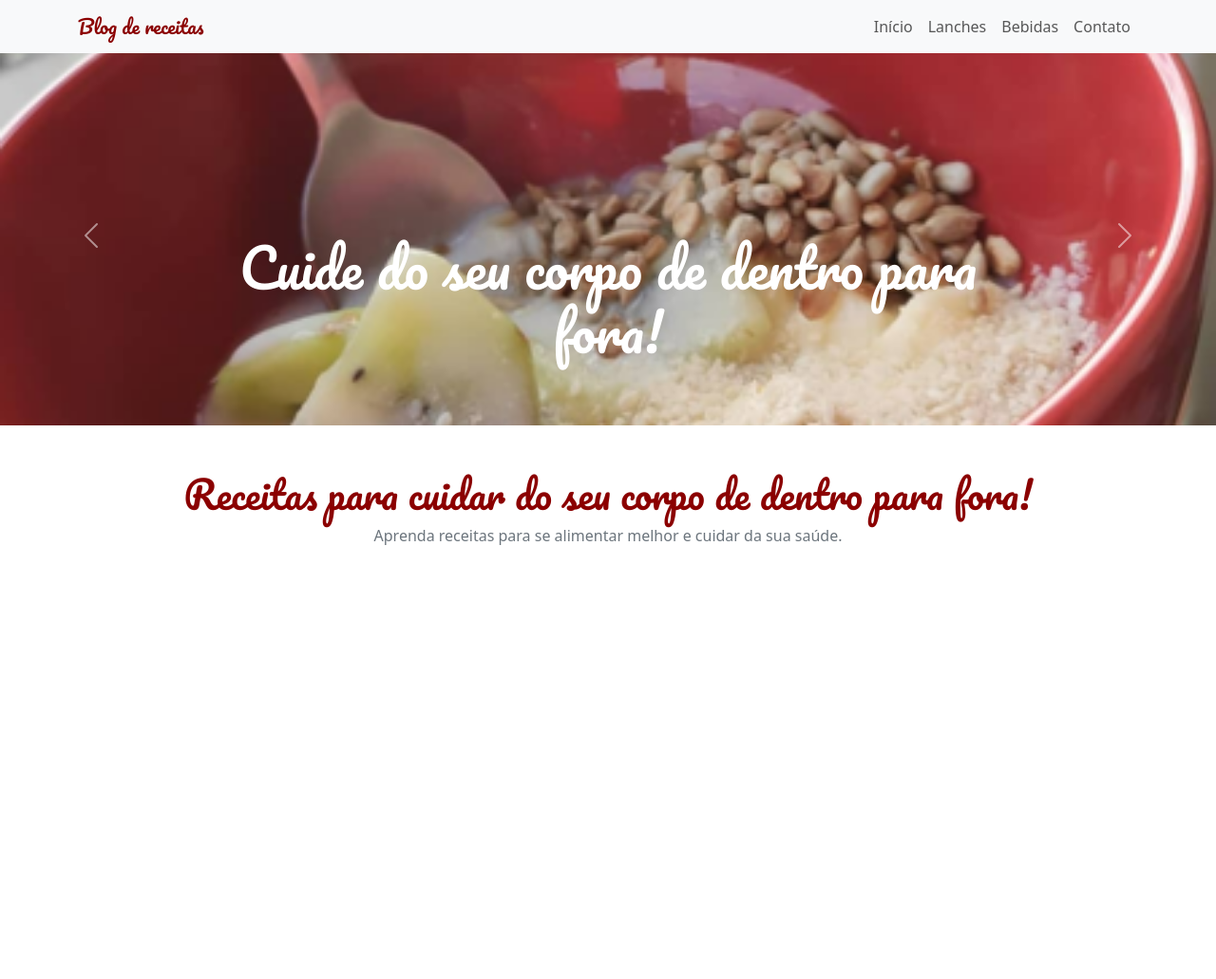
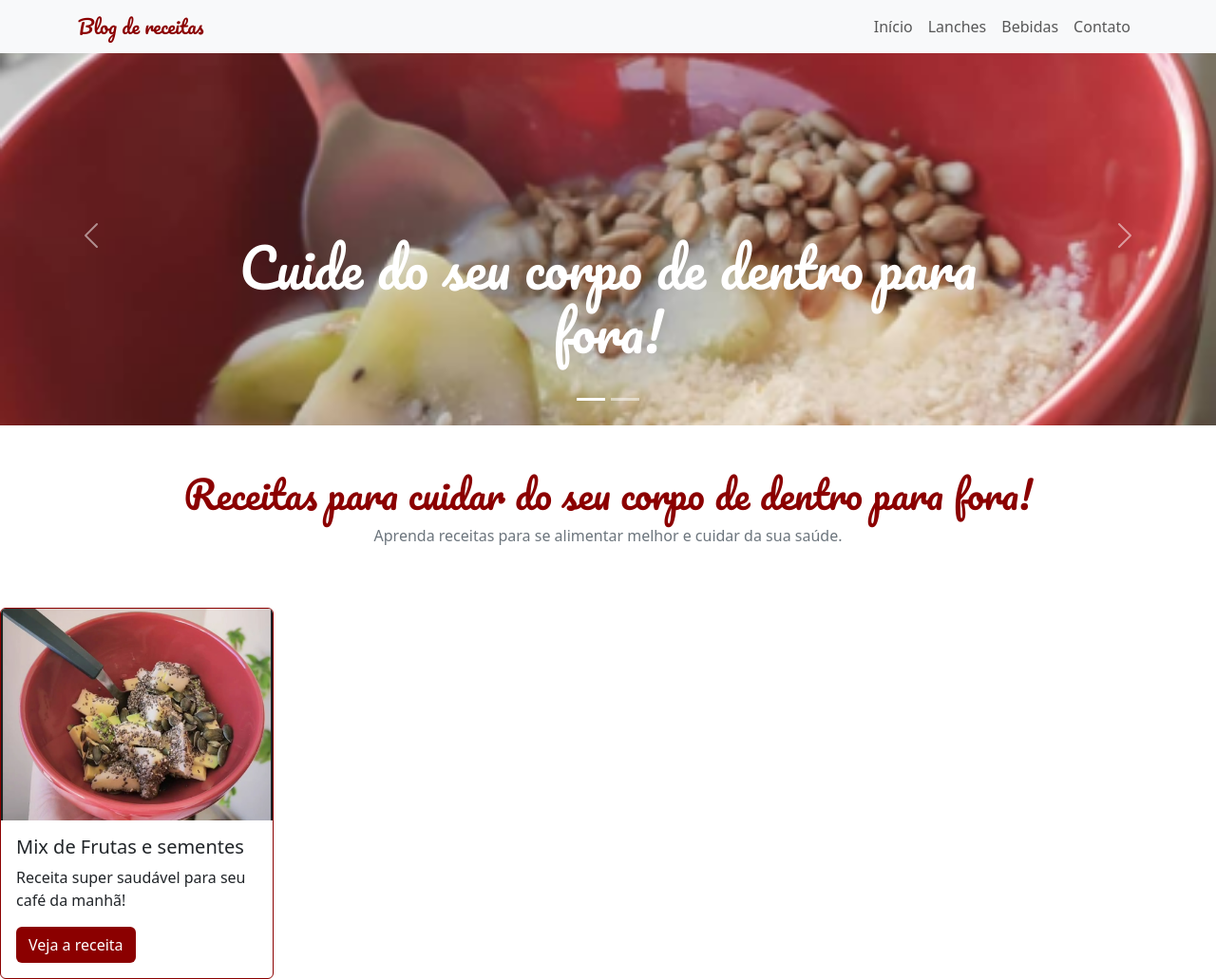
Before and after one commit to DanielaLeguari/landing-page-receitas, a plain HTML site: page index.html in a window 1280 px wide. Shown: the whole page at 95% size. Before the commit the page ends 800 px from the top, so only its background shows below. Drawn offline with nearby package versions, Linux system fonts and the light colour scheme.

Commit message:
tags semanticas

```diff
--- a/index.html
+++ b/index.html
@@ -14,14 +14,13 @@
 </head>
 
 <body>
-
+  <header>
     <nav class="navbar navbar-expand-lg fixed-top navbarScroll bg-light">
       <div class="container">
         <a href="#" class="navbar-brand fonte-titulo cor-especial">Blog de receitas</a>
         <button class="navbar-toggler" type="button" data-bs-toggle="collapse" data-bs-target="#navbarSupportedContent"
           aria-controls="navbarSupportedContent" aria-expanded="false" aria-label="Toggle navigation"> <span
             class="navbar-toggler-icon"></span> </button>
-
         <div class="collapse navbar-collapse" id="navbarSupportedContent">
           <ul class="navbar-nav ms-auto">
             <li class="nav-item active"><a class="nav-link" href="#inicio">Início</a></li>
@@ -32,7 +31,10 @@
         </div>
       </div>
     </nav>
-    <div id="carouselExampleCaptions" class="carousel slide mt-5" data-interval="3000" data-ride="carousel">
+  </header>
+
+  <main>
+    <section id="carouselExampleCaptions" class="carousel slide mt-5" data-interval="3000" data-ride="carousel">
       <div class="carousel-indicators">
         <button type="button" data-bs-target="#carouselExampleCaptions" data-bs-slide-to="0" class="active"
           aria-current="true" aria-label="Slide 1"></button>
@@ -63,8 +65,28 @@
           <span class="visually-hidden">Next</span>
         </button>
       </div>
+    </section>
+    <section id="titulo">
       <h1 class="text-center fonte-titulo cor-especial pt-5">Receitas para cuidar do seu corpo de dentro para fora!</h1>
       <p class="text-center text-secondary pb-5">Aprenda receitas para se alimentar melhor e cuidar da sua saúde. </p>
+    </section>
+
+
+    <!--card-->
+    <section id="receitas">
+      <div class="card borda-cor-especial" style="width: 18rem;">
+        <img src="./src/img/card1-png.png" class="card-img-top" alt="...">
+        <div class="card-body">
+          <h5 class="card-title">Mix de Frutas e sementes</h5>
+          <p class="card-text">Receita super saudável para seu café da manhã!</p>
+          <a href="#" class="btn botao-cor-especial">Veja a receita</a>
+        </div>
+      </div>
+    </section>
+
+    <footer></footer>
+
+  </main>
 
 
 
--- a/src/style.css
+++ b/src/style.css
@@ -12,3 +12,17 @@
 .cor-especial{
     color: darkred ;
 }
+
+.botao-cor-especial{
+    background-color:darkred;
+    color: white;
+}
+
+.botao-cor-especial:hover{
+    background-color:rgb(90, 10, 10);
+    color: white;
+}
+
+.borda-cor-especial{
+    border-color: darkred;
+}
```
Also changed, not shown: src/img/card1-png.png (added). Lines whose indentation alone changed are shown as unchanged.
